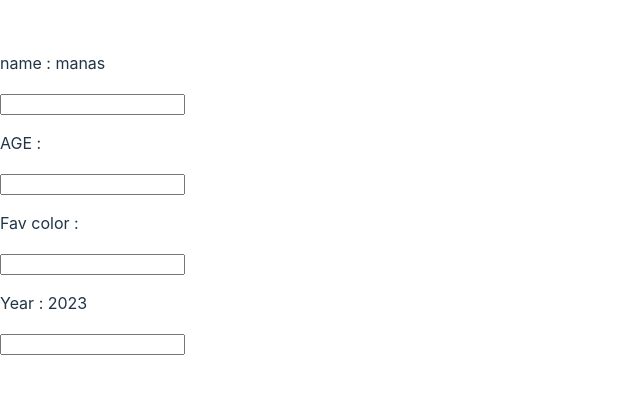
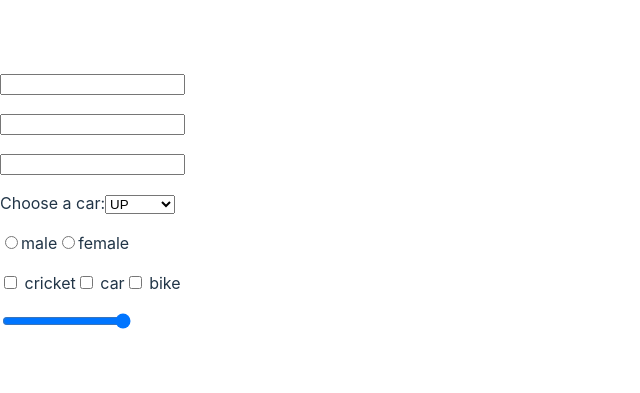
Before and after one commit to Manas0410/React_practice, a React (Vite) app: page / in a window 1280 px wide. Shown: the part 205-598 px from the top of the page, without its empty margins (0-640 px from the left). Built offline with nearby package versions, Linux system fonts and the light colour scheme.

Commit message:
created form

```diff
--- /dev/null
+++ b/src/FunctionComp/FormAll.jsx
@@ -0,0 +1,62 @@
+import { useState } from "react";
+
+const FormAll = () => {
+  const [profile, setProfile] = useState({
+    name: "",
+    email: "",
+    passwaord: "",
+    city: "",
+    gender: "",
+    hobby: "",
+    rating: "",
+  });
+  const myChange = (e) => {
+    const { name, value } = e.target;
+    setProfile((prevState) => {
+      console.log("PrevState: ", prevState);
+      return {
+        ...prevState,
+        [name]: value,
+      };
+    });
+  };
+  return (
+    <div>
+      <p>{profile.name}</p>
+      <input type="text" name="name" onChange={myChange} />
+      <p>{profile.email}</p>
+      <input type="text" name="email" onChange={myChange} />
+      <p>{profile.passwaord}</p>
+      <input type="password" name="pass" onChange={myChange} />
+      <p>{profile.city}</p>
+      <label for="cars">Choose a car:</label>
+      <select name="city" onChange={myChange}>
+        <option>UP</option>
+        <option>MP</option>
+        <option>Mumbai</option>
+        <option>Delhi</option>
+      </select>
+      <p>{profile.gender}</p>
+      <input type="radio" name="gender" value="male" onChange={myChange} />
+      <label for="male">male</label>
+      <input type="radio" name="gender" value="female" onChange={myChange} />
+      <label for="male">female</label>
+      <p>{profile.hobby}</p>
+      <input type="checkbox" name="hobby" value="Bike" onChange={myChange} />
+      <label for="vehicle1"> cricket</label>
+      <input type="checkbox" name="hobby" value="Car" onChange={myChange} />
+      <label for="vehicle2"> car</label>
+      <input type="checkbox" name="hobby" value="Boat" onChange={myChange} />
+      <label for="vehicle3"> bike</label>
+      <p>{profile.rating}</p>
+      <input
+        type="range"
+        min="1"
+        max="10"
+        name="rating"
+        onChange={myChange}
+      ></input>
+    </div>
+  );
+};
+export default FormAll;
```
Also changed, not shown: src/main.jsx (+4 -4 lines).
